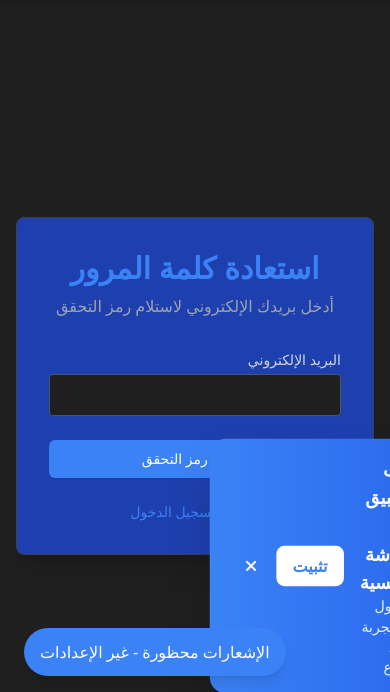
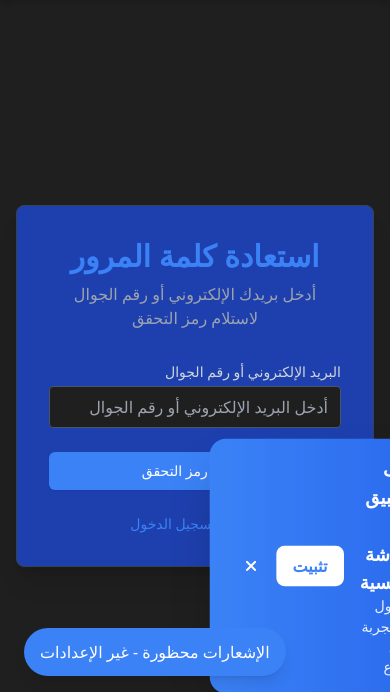
Before and after one commit to AbdullahAlroqi/silver-clean, a Flask app: page /auth/reset_password_request in a window 390 px wide. Shown: the part 72-764 px from the top of the page. Run offline with Flask 3, Linux system fonts and the light colour scheme; data comes from the database, SQL or seed files in the repository; some libraries are stand-ins or nearby versions.

Commit message:
Update password recovery: support phone/email, show masked email, update credentials

```diff
--- a/app/auth/forms.py
+++ b/app/auth/forms.py
@@ -43,7 +43,7 @@ class RegistrationForm(FlaskForm):
             raise ValidationError('رقم الجوال هذا مستخدم بالفعل.')
 
 class ResetPasswordRequestForm(FlaskForm):
-    email = StringField('البريد الإلكتروني', validators=[DataRequired(), Email()])
+    identifier = StringField('البريد الإلكتروني أو رقم الجوال', validators=[DataRequired()])
     submit = SubmitField('إرسال رمز التحقق')
 
 class ResetCodeForm(FlaskForm):
--- a/app/auth/routes.py
+++ b/app/auth/routes.py
@@ -94,7 +94,11 @@ def reset_password_request():
         return redirect(url_for('main.index'))
     form = ResetPasswordRequestForm()
     if form.validate_on_submit():
-        user = User.query.filter_by(email=form.email.data).first()
+        identifier = convert_arabic_to_english_numerals(form.identifier.data.strip())
+
+        # Determine if input is email or phone matching
+        user = User.query.filter((User.email == identifier) | (User.phone == identifier)).first()
+
         if user:
             import random
             import string
@@ -109,13 +113,26 @@ def reset_password_request():
 
             send_password_reset_email(user, code)
 
+            # Mask email for display
+            if '@' in user.email:
+                local, domain = user.email.split('@')
+                if len(local) > 2:
+                    masked_local = local[:2] + '*' * (len(local) - 2)
+                else:
+                    masked_local = local
+                masked_email = f"{masked_local}@{domain}"
+            else:
+                masked_email = user.email
+
             # Store email in session to verify later
             from flask import session
             session['reset_email'] = user.email
-            flash('تم إرسال رمز التحقق إلى بريدك الإلكتروني.')
+            session['masked_email'] = masked_email
+
+            flash(f'تم إرسال رمز التحقق إلى: {masked_email}')
             return redirect(url_for('auth.verify_code'))
         else:
-            flash('البريد الإلكتروني غير مسجل لدينا.', 'error')
+            flash('البيانات المدخلة غير مسجلة لدينا.', 'error')
     return render_template('auth/reset_request.html', title='استعادة كلمة المرور', form=form)
 
 @bp.route('/verify_code', methods=['GET', 'POST'])
@@ -125,6 +142,8 @@ def verify_code():
 
     from flask import session
     email = session.get('reset_email')
+    masked_email = session.get('masked_email', email)
+
     if not email:
         return redirect(url_for('auth.reset_password_request'))
 
@@ -138,7 +157,7 @@ def verify_code():
         else:
             flash('رمز التحقق غير صحيح أو منتهي الصلاحية.', 'error')
 
-    return render_template('auth/verify_code.html', title='التحقق من الرمز', form=form)
+    return render_template('auth/verify_code.html', title='التحقق من الرمز', form=form, masked_email=masked_email)
 
 @bp.route('/reset_password', methods=['GET', 'POST'])
 def reset_password():
--- a/app/templates/auth/reset_request.html
+++ b/app/templates/auth/reset_request.html
@@ -5,17 +5,18 @@
     <div class="w-full max-w-md bg-primary p-8 rounded-lg shadow-xl border border-gray-700">
         <div class="text-center mb-8">
             <h1 class="text-3xl font-bold text-accent mb-2">استعادة كلمة المرور</h1>
-            <p class="text-gray-400">أدخل بريدك الإلكتروني لاستلام رمز التحقق</p>
+            <p class="text-gray-400">أدخل بريدك الإلكتروني أو رقم الجوال لاستلام رمز التحقق</p>
         </div>
 
         <form action="" method="post" class="space-y-6">
             {{ form.hidden_tag() }}
 
             <div>
-                <label for="email" class="block text-sm font-medium text-gray-300 mb-1">البريد الإلكتروني</label>
-                {{ form.email(class="w-full bg-darkbg border border-gray-600 rounded px-3 py-2 text-white
-                focus:outline-none focus:border-accent") }}
-                {% for error in form.email.errors %}
+                <label for="identifier" class="block text-sm font-medium text-gray-300 mb-1">البريد الإلكتروني أو رقم
+                    الجوال</label>
+                {{ form.identifier(class="w-full bg-darkbg border border-gray-600 rounded px-3 py-2 text-white
+                focus:outline-none focus:border-accent", placeholder="أدخل البريد الإلكتروني أو رقم الجوال") }}
+                {% for error in form.identifier.errors %}
                 <span class="text-red-500 text-xs">{{ error }}</span>
                 {% endfor %}
             </div>
--- a/app/templates/auth/verify_code.html
+++ b/app/templates/auth/verify_code.html
@@ -5,7 +5,8 @@
     <div class="w-full max-w-md bg-primary p-8 rounded-lg shadow-xl border border-gray-700">
         <div class="text-center mb-8">
             <h1 class="text-3xl font-bold text-accent mb-2">التحقق من الرمز</h1>
-            <p class="text-gray-400">أدخل الرمز المكون من 6 أرقام المرسل إلى بريدك</p>
+            <p class="text-gray-400" dir="rtl">تم إرسال رمز التحقق إلى البريد: <span class="text-accent font-bold"
+                    dir="ltr">{{ masked_email }}</span></p>
         </div>
 
         <form action="" method="post" class="space-y-6">
--- a/config.py
+++ b/config.py
@@ -31,6 +31,6 @@ class Config:
     MAIL_SERVER = os.environ.get('MAIL_SERVER', 'smtp.googlemail.com')
     MAIL_PORT = int(os.environ.get('MAIL_PORT', 587))
     MAIL_USE_TLS = os.environ.get('MAIL_USE_TLS', 'true').lower() == 'true'
-    MAIL_USERNAME = os.environ.get('MAIL_USERNAME', '')
-    MAIL_PASSWORD = os.environ.get('MAIL_PASSWORD', '')
+    MAIL_USERNAME = os.environ.get('MAIL_USERNAME', 'info.silverclean1@gmail.com')
+    MAIL_PASSWORD = os.environ.get('MAIL_PASSWORD', 'zfqr qtzt duyw kiee')
     ADMINS = [os.environ.get('ADMIN_EMAIL', 'silvcle.sa@gmail.com')]
```
